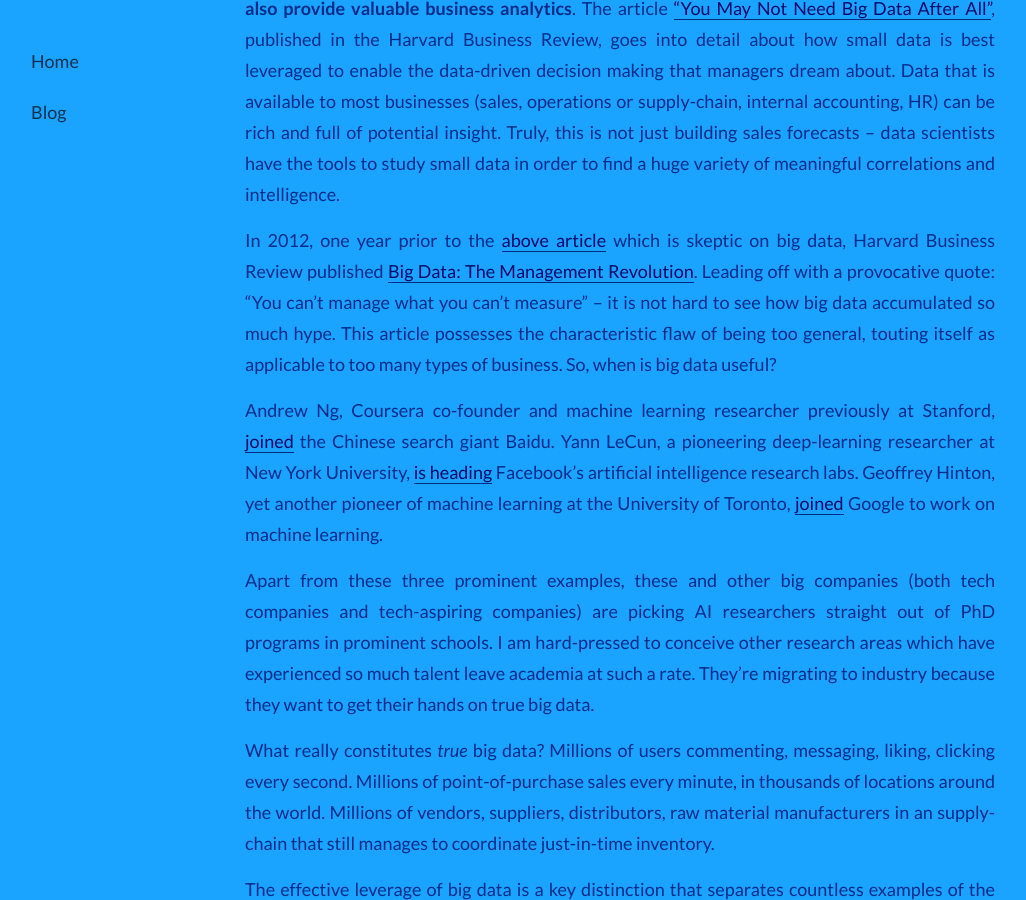
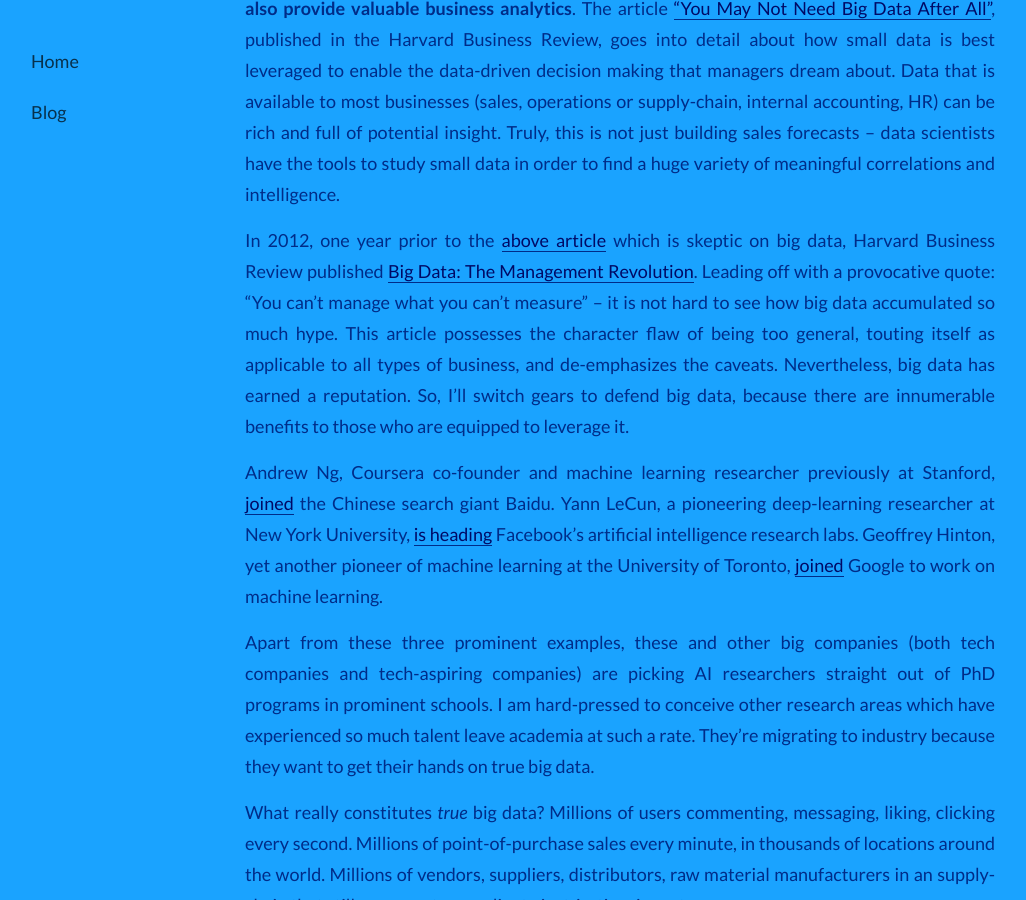
Before and after one commit to glifchits/glifchits.github.io, a Jekyll site: the page built from _posts/2015-12-11-when-is-big-data-useful-and-when-is-it-irrelevant.markdown, in a window 1280 px wide and 900 px high, scrolled down 1482 px. Shown: the whole window, without its empty margins (20-1046 px from the left). Built offline with Jekyll 4.4.1, drawn with Linux system fonts in a browser that asks for light colours; nearby versions of some CDN libraries; library files that are not in the unit come from our copies; comment, search, counter and statistics services are not loaded.

Commit message:
clearer transition on the tone pivot paragraph

```diff
--- a/_posts/2015-12-11-when-is-big-data-useful-and-when-is-it-irrelevant.markdown
+++ b/_posts/2015-12-11-when-is-big-data-useful-and-when-is-it-irrelevant.markdown
@@ -18,7 +18,7 @@
 
 So, "big data" is hard, risky, and in some cases infeasible. The good news is that **small data can also provide valuable business analytics**. The article ["You May Not Need Big Data After All"](https://hbr.org/2013/12/you-may-not-need-big-data-after-all), published in the Harvard Business Review, goes into detail about how small data is best leveraged to enable the data-driven decision making that managers dream about. Data that is available to most businesses (sales, operations or supply-chain, internal accounting, HR) can be rich and full of potential insight. Truly, this is not just building sales forecasts -- data scientists have the tools to study small data in order to find a huge variety of meaningful correlations and intelligence.
 
-In 2012, one year prior to the [above article](https://hbr.org/2013/12/you-may-not-need-big-data-after-all) which is skeptic on big data, Harvard Business Review published [Big Data: The Management Revolution](https://hbr.org/2012/10/big-data-the-management-revolution). Leading off with a provocative quote: "You can't manage what you can't measure" -- it is not hard to see how big data accumulated so much hype. This article possesses the characteristic flaw of being too general, touting itself as applicable to too many types of business. So, when is big data useful?
+In 2012, one year prior to the [above article](https://hbr.org/2013/12/you-may-not-need-big-data-after-all) which is skeptic on big data, Harvard Business Review published [Big Data: The Management Revolution](https://hbr.org/2012/10/big-data-the-management-revolution). Leading off with a provocative quote: "You can't manage what you can't measure" -- it is not hard to see how big data accumulated so much hype. This article possesses the character flaw of being too general, touting itself as applicable to all types of business, and de-emphasizes the caveats. Nevertheless, big data has earned a reputation. So, I'll switch gears to defend big data, because there are innumerable benefits to those who are equipped to leverage it.
 
 Andrew Ng, Coursera co-founder and machine learning researcher previously at Stanford, [joined](http://venturebeat.com/2014/07/30/andrew-ng-baidu/) the Chinese search giant Baidu. Yann LeCun, a pioneering deep-learning researcher at New York University, [is heading](http://techcrunch.com/2013/12/09/facebook-artificial-intelligence-lab-lecun/) Facebook's artificial intelligence research labs. Geoffrey Hinton, yet another pioneer of machine learning at the University of Toronto, [joined](http://www.wired.com/2014/01/geoffrey-hinton-deep-learning/) Google to work on machine learning.
 
```
